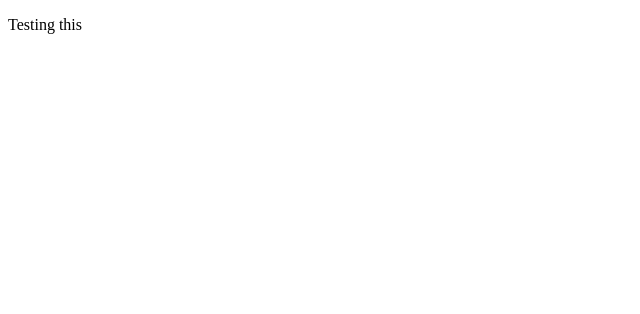
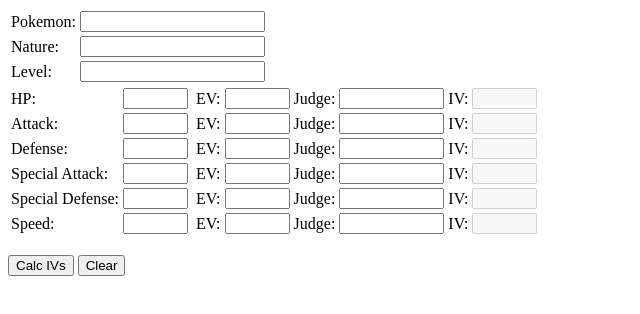
Before and after one commit to Razator73/pokemon_iv_calc, a plain HTML site: page index.html in a window 1280 px wide. Shown: the whole page, without its empty margins (0-640 px from the left). Drawn offline with Linux system fonts and the light colour scheme.

Commit message:
Get the html in
This should be the main base of the HTML. There will be some minor edits as I develop this.

```diff
--- a/index.html
+++ b/index.html
@@ -6,7 +6,78 @@
 </head>
 
 <body>
-  <p>Testing this</p>
+  <form>
+    <table>
+      <tr>
+        <td>Pokemon: </td>
+        <td><input type="text" name="pokemon list="pokeList" />
+          <datalist id="pokeList">
+            <option value="Loading..." />
+          </datalist>
+        </td>
+      </tr>
+
+      <tr>
+        <td>Nature: </td>
+        <td><input type="text" name="nat" list="natList" />
+          <datalist id="natList>
+            <option value="Loading..." />
+          </datalist>
+        </td>
+      </tr>
+
+      <tr><td>Level: </td><td><input type="text" id="lvl" /></td></tr>
+    </table>
+    <datalist id="judgeList">
+      <option value="No Good" />
+      <option value="Decent" />
+      <option value="Pretty Good" />
+      <option value="Very Good" />
+      <option value="Fantastic" />
+      <option value="Best" />
+    </datalist>
+    <table>
+      <tr>
+        <td>HP: </td><td><input type="text" name="hp" size="5px" /></td><td>  </td>
+        <td>EV: </td><td><input type="text" name="evhp" size="5px" /></td>
+        <td>Judge: </td><td><input type="text" name="jhp" size="10px" list="judgeList"/></td>
+        <td>IV: </td><td><input type="text" id="ivhp" size="5px" disabled />
+      </tr>
+      <tr>
+        <td>Attack: </td><td><input type="text" name="atk" size="5px"/></td><td>  </td>
+        <td>EV: </td><td><input type="text" name="evatk" size="5px"/></td>
+        <td>Judge: </td><td><input type="text" name="jatk" size="10px" list="judgeList"/></td>
+        <td>IV: </td><td><input type="text" id="ivatk" size="5px" disabled />
+      </tr>
+      <tr>
+        <td>Defense: </td><td><input type="text" name="def" size="5px"/></td><td>  </td>
+        <td>EV: </td><td><input type="text" name="evdef" size="5px"/></td>
+        <td>Judge: </td><td><input type="text" name="jdef" size="10px" list="judgeList"/></td>
+        <td>IV: </td><td><input type="text" id="ivdef" size="5px" disabled />
+      </tr>
+      <tr>
+        <td>Special Attack: </td><td><input type="text" name="spatk" size="5px"/></td><td>  </td>
+        <td>EV: </td><td><input type="text" name="evspatk" size="5px"/></td>
+        <td>Judge: </td><td><input type="text" name="jspatk" size="10px" list="judgeList"/></td>
+        <td>IV: </td><td><input type="text" id="ivspatk" size="5px" disabled />
+      </tr>
+      <tr>
+        <td>Special Defense: </td><td><input type="text" name="spdef" size="5px"/></td><td>  </td>
+        <td>EV: </td><td><input type="text" name="evspdef" size="5px"/></td>
+        <td>Judge: </td><td><input type="text" name="jspdef" size="10px" list="judgeList"/></td>
+        <td>IV: </td><td><input type="text" id="ivspdef" size="5px" disabled />
+      </tr>
+      <tr>
+        <td>Speed: </td><td><input type="text" name="spd" size="5px"/></td><td>  </td>
+        <td>EV: </td><td><input type="text" name="evspd" size="5px"/></td>
+        <td>Judge: </td><td><input type="text" name="jspd" size="10px" list="judgeList"/></td>
+        <td>IV: </td><td><input type="text" id="ivspd" size="5px" disabled />
+      </tr>
+    </table>
+    <br>
+    <input type="button" value="Calc IVs" onclick="formSubmit()" />
+    <input type="button" value="Clear" />
+  </form>
 </body>
 
 </html>
```
